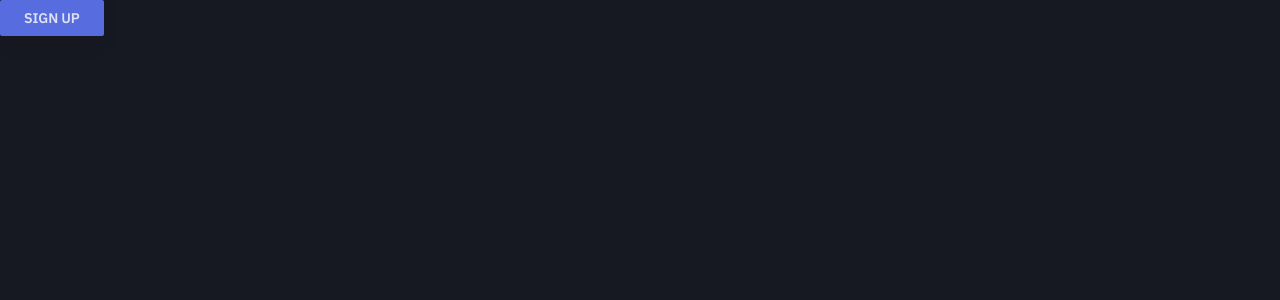
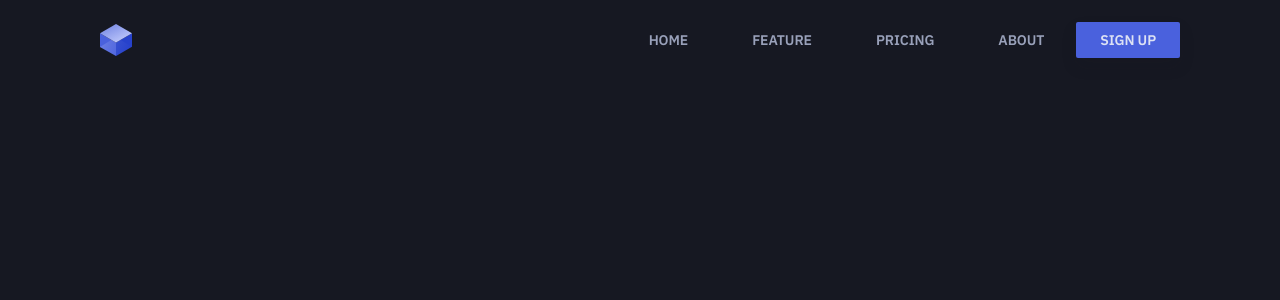
Before and after one commit to najibjodiansyah/cube-landing, a React (Create React App) app: page / in a window 1280 px wide. Shown: the top 300 px of the page. Built offline with nearby package versions, Linux system fonts and the light colour scheme.

Commit message:
adding header

```diff
--- a/package.json
+++ b/package.json
@@ -8,6 +8,7 @@
     "@testing-library/user-event": "^13.5.0",
     "react": "^18.2.0",
     "react-dom": "^18.2.0",
+    "react-router-dom": "^6.4.3",
     "react-scripts": "5.0.1",
     "web-vitals": "^2.1.4"
   },
--- a/src/index.js
+++ b/src/index.js
@@ -2,11 +2,14 @@
 import ReactDOM from 'react-dom/client';
 import App from './App';
 import reportWebVitals from './reportWebVitals';
+import { BrowserRouter } from 'react-router-dom';
 
 const root = ReactDOM.createRoot(document.getElementById('root'));
 root.render(
   <React.StrictMode>
+    <BrowserRouter>
     <App />
+    </BrowserRouter>
   </React.StrictMode>
 );
 
--- /dev/null
+++ b/src/parts/Header.js
@@ -0,0 +1,46 @@
+import React from 'react';
+import Logo from 'assets/images/logo.svg';
+import {Link} from 'react-router-dom';
+import Button from 'elements/Button';
+
+export default function Header(props) {
+  return (
+    <header className="site-header ">
+				<div className="container">
+					<div className="site-header-inner">
+						<div className="brand">
+							<h1 className="m-0">
+                                <Link to="/"><img src={Logo} alt="Cube" width="32" height="32" /></Link>
+							</h1>
+						</div>
+						<button
+							id="header-nav-toggle"
+							className="header-nav-toggle"
+						>
+							<span className="screen-reader">Menu</span>
+							<span className="hamburger"
+								><span className="hamburger-inner"></span
+							></span>
+						</button>
+						<nav id="header-nav" className="header-nav">
+							<div className="header-nav-inner">
+								<ul
+									className="list-reset text-xxs header-nav-right"
+								>
+									<li><Link to="#">Home</Link></li>
+									<li><Link to="#">Feature</Link></li>
+									<li><Link to="#">Pricing</Link></li>
+									<li><Link to="#">About</Link></li>
+								</ul>
+								<ul className="list-reset header-nav-right">
+									<li>
+                                        <Button isPrimary isWideMobile isSmall>Sign Up</Button>
+									</li>
+								</ul>
+							</div>
+						</nav>
+					</div>
+				</div>
+			</header>
+  )
+}
--- a/src/scenes/HomePage.js
+++ b/src/scenes/HomePage.js
@@ -1,8 +1,9 @@
 import React from "react";
 import Button from 'elements/Button';
+import Header from 'parts/Header';
 
 export default function HomePage() {
     return (
-        <Button isPrimary isSmall>Sign up</Button>
+        <Header></Header>
     );
 }
```
Also changed, not shown: 1 other file (tests, documents, lock files or other folders).
